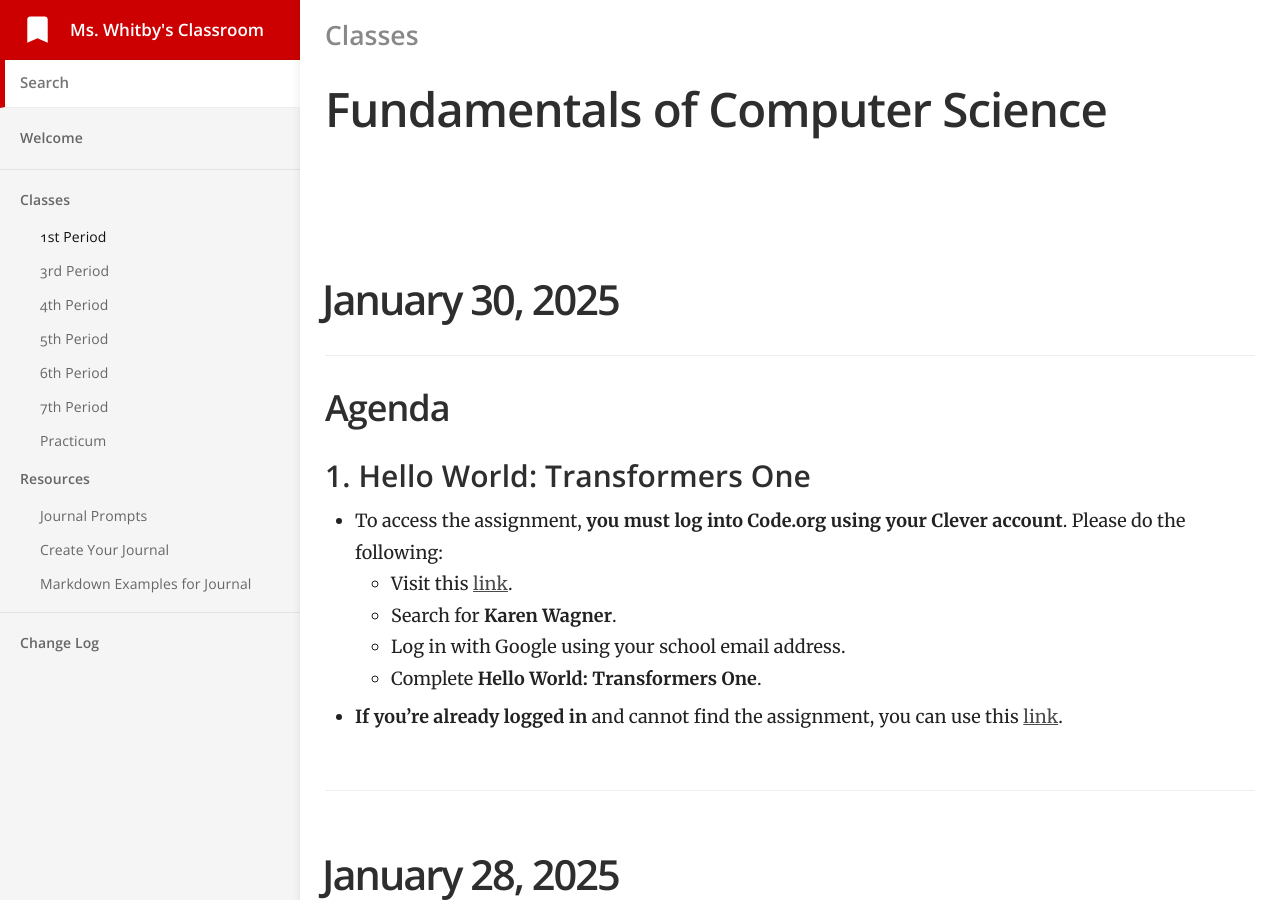
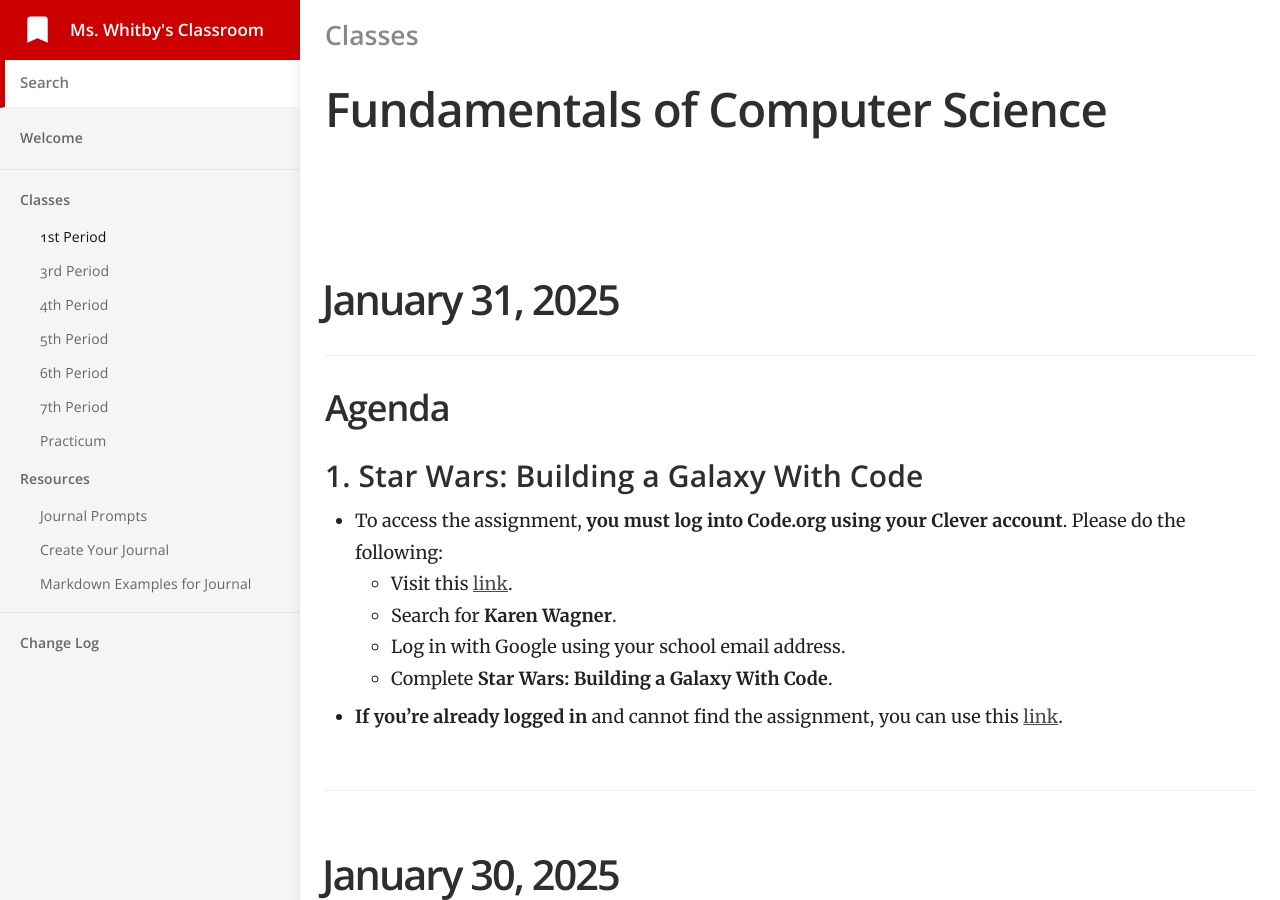
Before and after one commit to mswhitby/classroom, a Jekyll site: the page built from _docs/classes/1st.md, in a window 1280 px wide and 900 px high. Built offline with Jekyll 4.4.1, drawn with Linux system fonts in a browser that asks for light colours.

Commit message:
Updated lessons

```diff
--- a/_docs/classes/1st.md
+++ b/_docs/classes/1st.md
@@ -4,6 +4,22 @@ subtitle: Fundamentals of Computer Science
 category: Classes
 order: 1
 ---
+
+# January 31, 2025
+
+## Agenda
+
+### 1. Star Wars: Building a Galaxy With Code
+
+- To access the assignment, **you must log into Code.org using your Clever account**. Please do the following:
+    - Visit this [link](https://clever.com/oauth/district-picker?client_id=2f27405716644a951b23&redirect_uri=https%3A%2F%2Fstudio.code.org%2Fusers%2Fauth%2Fclever%2Fcallback&response_type=code&state=ede33ff61289cf32708a0f54079cdd23e31d0b0a02b0e0e8).
+    - Search for **Karen Wagner**.
+    - Log in with Google using your school email address.
+    - Complete **Star Wars: Building a Galaxy With Code**.
+
+- **If you're already logged in** and cannot find the assignment, you can use this [link](https://studio.code.org/s/starwarsblocks).
+
+----
 
 # January 30, 2025
 
```
